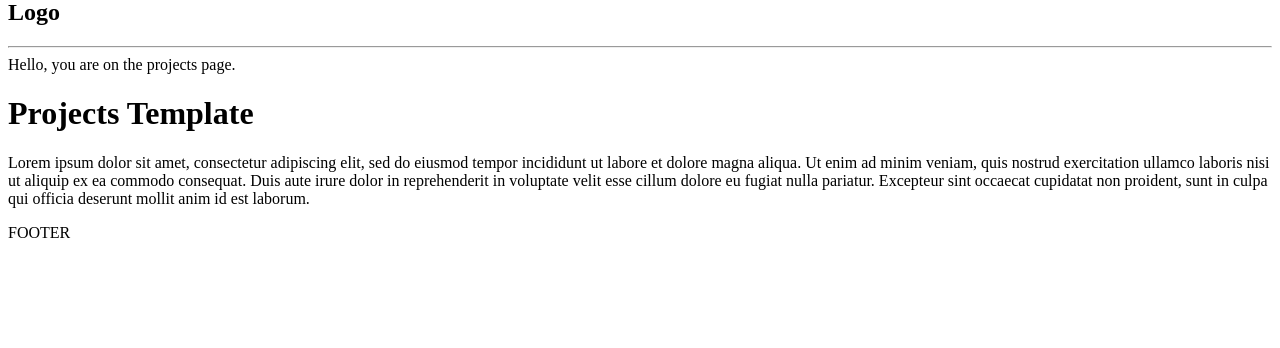
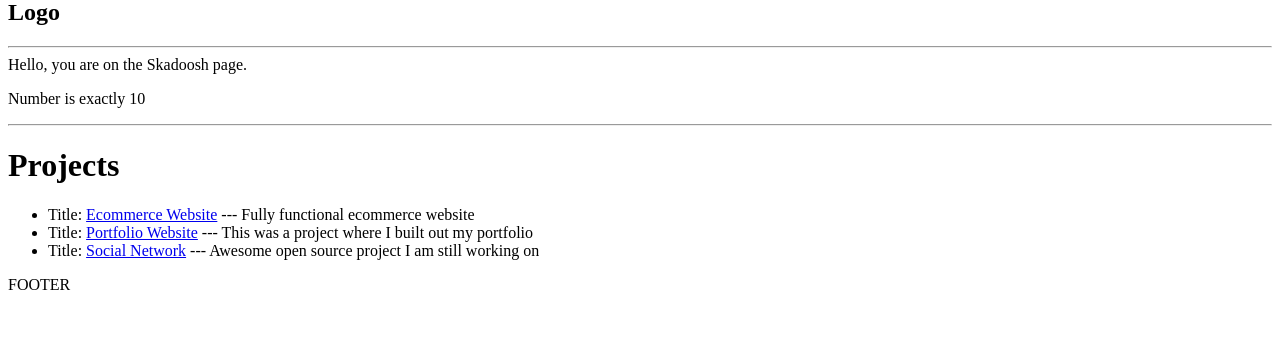
Before and after one commit to liberlux47/devsearch, a Django app: page / in a window 1280 px wide. Shown: the part 21-369 px from the top of the page. Run offline with Django 4.2, Linux system fonts and the light colour scheme.

Commit message:
feat: added links using ginga

```diff
--- a/projects/templates/projects/projects.html
+++ b/projects/templates/projects/projects.html
@@ -3,12 +3,22 @@
 
 Hello, you are on the {{page}} page.
 
-<h1>Projects Template</h1>
-<p>Lorem ipsum dolor sit amet, consectetur adipiscing elit, sed do eiusmod tempor incididunt
-    ut labore et dolore magna aliqua. Ut enim ad minim veniam, quis nostrud exercitation ullamco
-    laboris nisi ut aliquip ex ea commodo consequat. Duis aute irure dolor in reprehenderit in
-    voluptate velit esse cillum dolore eu fugiat nulla pariatur. Excepteur sint occaecat cupidatat
-    non proident, sunt in culpa qui officia deserunt mollit anim id est laborum.
-</p>
+{% if number > 10 %}
+    <p>Number is greater than 10</p>
+{% elif number == 10 %}
+    <p>Number is exactly 10<p>
+{% else %}
+    <p>Number is less than 10</p>
+{% endif %}
+
+<hr>
+
+<h1>Projects</h1>
+
+<ul>
+    {% for project in projects %}
+    <li>Title: <a href="{% url 'project' project.id %}">{{project.title}}</a> --- {{project.description}}</li>
+    {% endfor %}
+</ul>
 
 {% endblock %}
--- a/projects/templates/projects/single-project.html
+++ b/projects/templates/projects/single-project.html
@@ -2,5 +2,6 @@
 {% extends 'main.html' %}
 
 {% block content %}
-<h1>Single Project Template</h1>
+<h1>{{project.title}}</h1>
+<p>{{project.description}}</p>
 {% endblock %}
--- a/projects/urls.py
+++ b/projects/urls.py
@@ -3,5 +3,6 @@ from . import views
 
 urlpatterns = [
     path('', views.projects, name="projects"),
-    path('project/<str:pk>', views.project, name="project")
+    path('projects/', views.projects),
+    path('project/<str:pk>/', views.project, name="project"),
 ]
--- a/projects/views.py
+++ b/projects/views.py
@@ -1,9 +1,32 @@
 from django.shortcuts import render
 
+projectsList = [
+    {
+        'id': '1',
+        'title': 'Ecommerce Website',
+        'description': 'Fully functional ecommerce website'
+    },
+    {
+        'id': '2',
+        'title': 'Portfolio Website',
+        'description': 'This was a project where I built out my portfolio'
+    },
+    {
+        'id': '3',
+        'title': 'Social Network',
+        'description': 'Awesome open source project I am still working on'
+    },
+]
+
 def projects(request):
-    page = 'projects'
-    msg = 'Hello, you are on the projects page!'
-    return render(request, 'projects/projects.html', {'message': msg, 'page': page})
+    page = 'Skadoosh'
+    number = 10
+    context = { 'page': page, 'number': number, 'projects': projectsList }
+    return render(request, 'projects/projects.html', context)
 
 def project(request, pk):
-    return render(request, 'projects/single-project.html')
+    projectObj = None
+    for project in projectsList:
+        if project['id'] == pk:
+            projectObj = project
+    return render(request, 'projects/single-project.html', {'project': projectObj})
```
